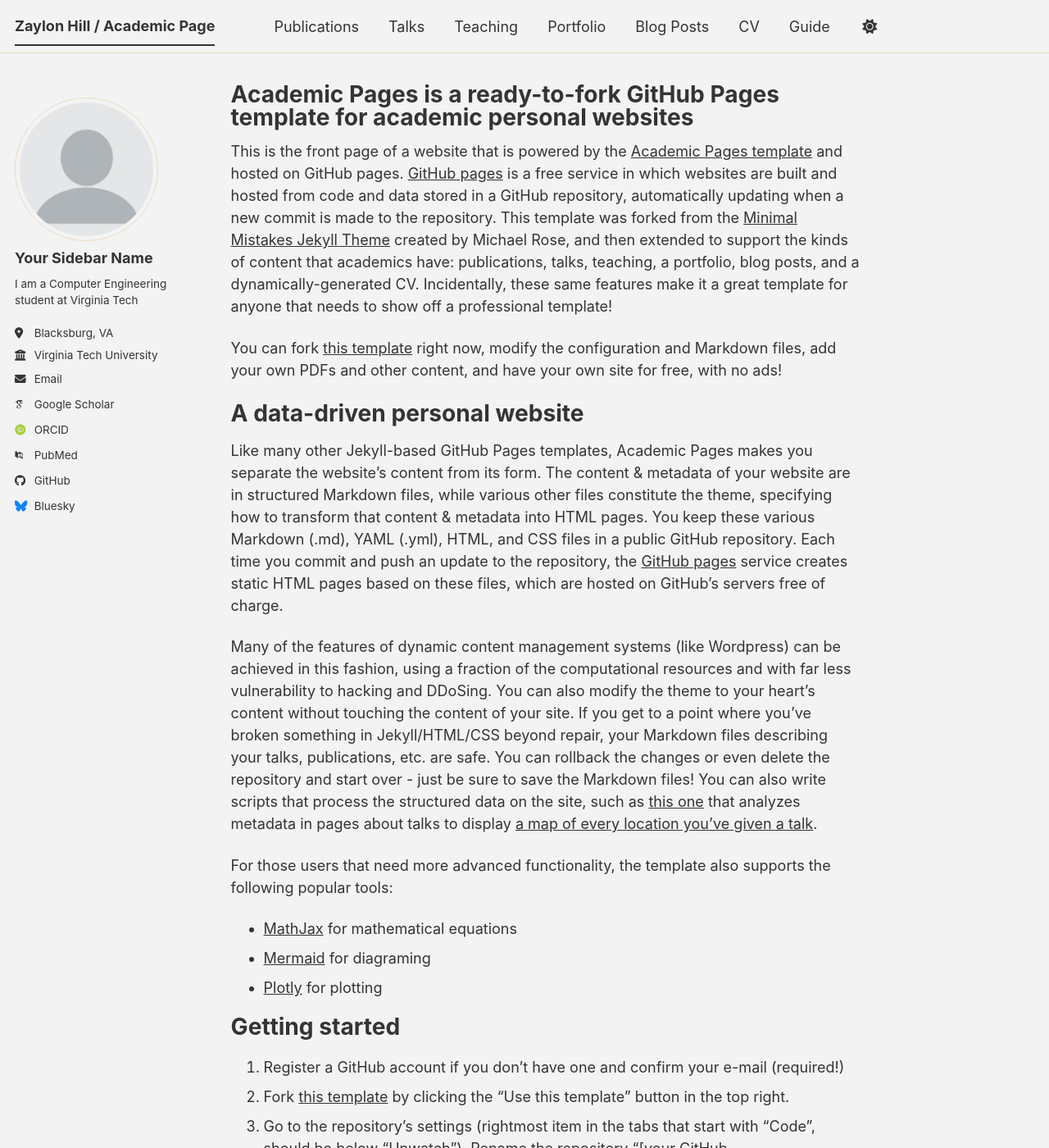
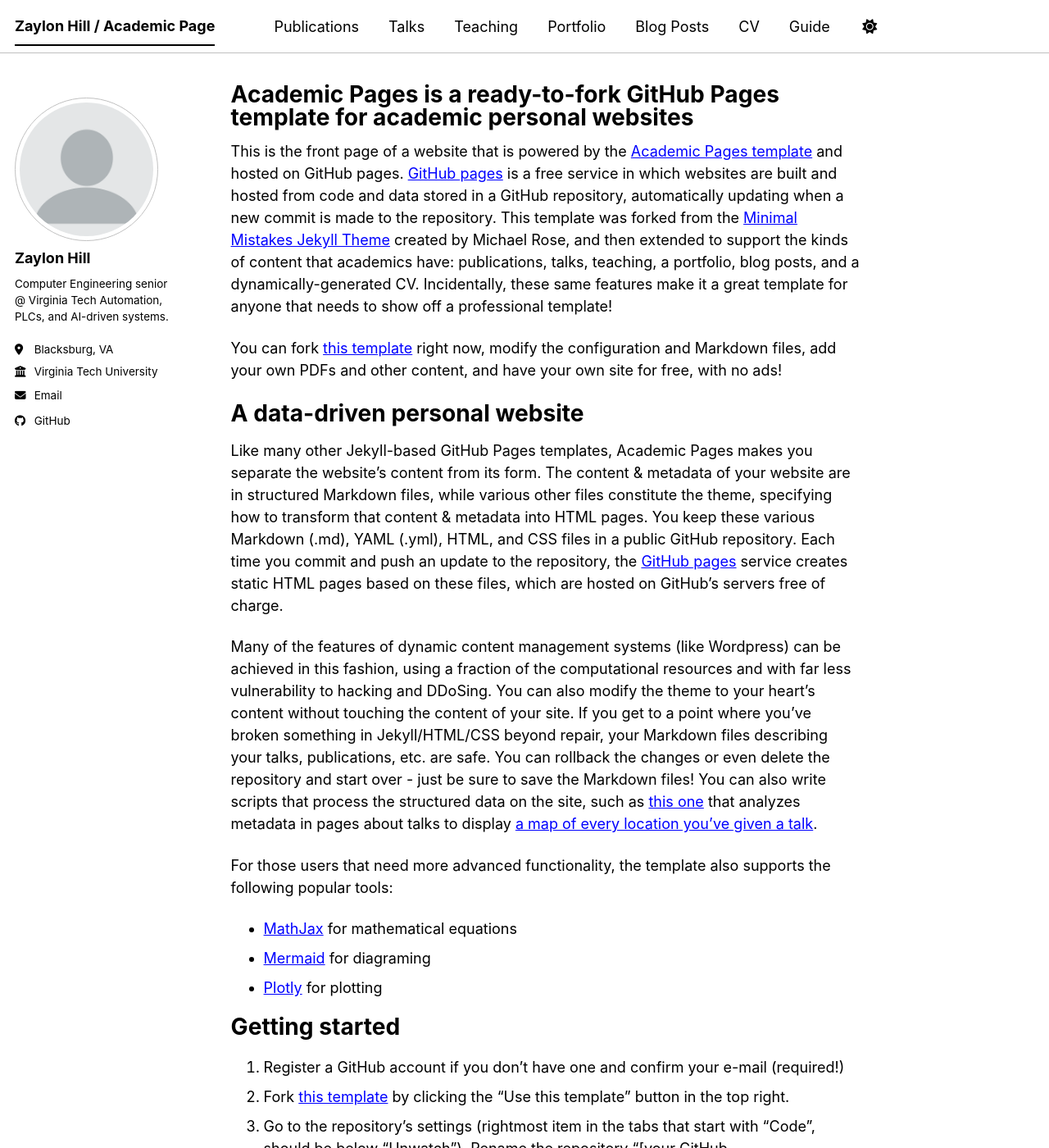
Before and after one commit to ZaylonHill/ZaylonHill.github.io, a Jekyll site: the page built from _pages/about.md, in a window 1280 px wide and 1400 px high. Shown: the whole window at 82% size. Built offline with Jekyll 4.4.1, drawn with Linux system fonts in a browser that asks for light colours; some web fonts are replaced; a script bundle is joined from its source files by our own code; library files that are not in the unit come from our copies.

Commit message:
Update _config.yml

```diff
--- a/_config.yml
+++ b/_config.yml
@@ -8,7 +8,7 @@
 
 # Basic Site Settings
 locale                   : "en-US"
-site_theme               : "dirt" # The available themes options are "default", "air", "sunrise", "mint", "dirt" and "contrast"
+site_theme               : "contrast" # The available themes options are "default", "air", "sunrise", "mint", "dirt" and "contrast"
 title                    : "Zaylon Hill / Academic Page"
 title_separator          : "-"
 name                     : &name "Zaylon Hill"
@@ -24,24 +24,24 @@
 author:
   # Biographic information
   avatar           : "profile.png"
-  name             : "Your Sidebar Name"
+  name             : "Zaylon Hill"
   pronouns         : # example: "she/her"
-  bio              : "I am a Computer Engineering student at Virginia Tech"
+  bio              : "Computer Engineering senior @ Virginia Tech Automation, PLCs, and AI-driven systems."
   location         : "Blacksburg, VA"
   employer         : "Virginia Tech University"
   uri              : # URL
-  email            : "hzaylon@vt.edu"
+  email            : "zaykhill@gmail.com"
 
   # Academic websites
   academia         : # URL
   arxiv            : # URL - Update with the correct link to your profile
-  googlescholar    : "https://scholar.google.com/citations?user=PS_CX0AAAAAJ"
+  googlescholar    : #
   inspire-hep      : # URL
   impactstory      : # URL
-  orcid            : "https://orcid.org/yourorcidurl"
+  orcid            : #
   semantic         : # URL
   ssrn             : # URL
-  pubmed           : "https://www.ncbi.nlm.nih.gov/pubmed/?term=john+snow"
+  pubmed           : #
   researchgate     : # URL
   scopus           : # URL
   zotero           : # URL
@@ -51,13 +51,13 @@
   bitbucket        : # Username - Update with your username on the site
   codepen          : # Username
   dribbble         : # Username
-  github           : "academicpages"
+  github           : "https://github.com/ZaylonHill"
   kaggle           : # Username
   stackoverflow    : # User number or user number and name (i.e., use "1" or "1/jeff-atwood")
 
   # Social media
   artstation       : # Username
-  bluesky          : "bsky.app" # Replace this with you Bluesky username
+  bluesky          : # Replace this with you Bluesky username
   facebook         : # Username
   flickr           : # Username
   foursquare       : # Username
@@ -107,9 +107,9 @@
   facebook:
     appid                :
     num_posts            : # 5 (default)
-    colorscheme          : # "light" (default), "dark"
+    colorscheme          : "dark"
 staticman:
-  allowedFields          : ['name', 'email', 'url', 'message']
+  allowedFields          : ['Zaylon Hill', 'hzaylon@vt.edu', 'url', 'message']
   branch                 : "gh-pages" # "master", "gh-pages"
   commitMessage          : "New comment."
   filename               : comment-{@timestamp}
```
